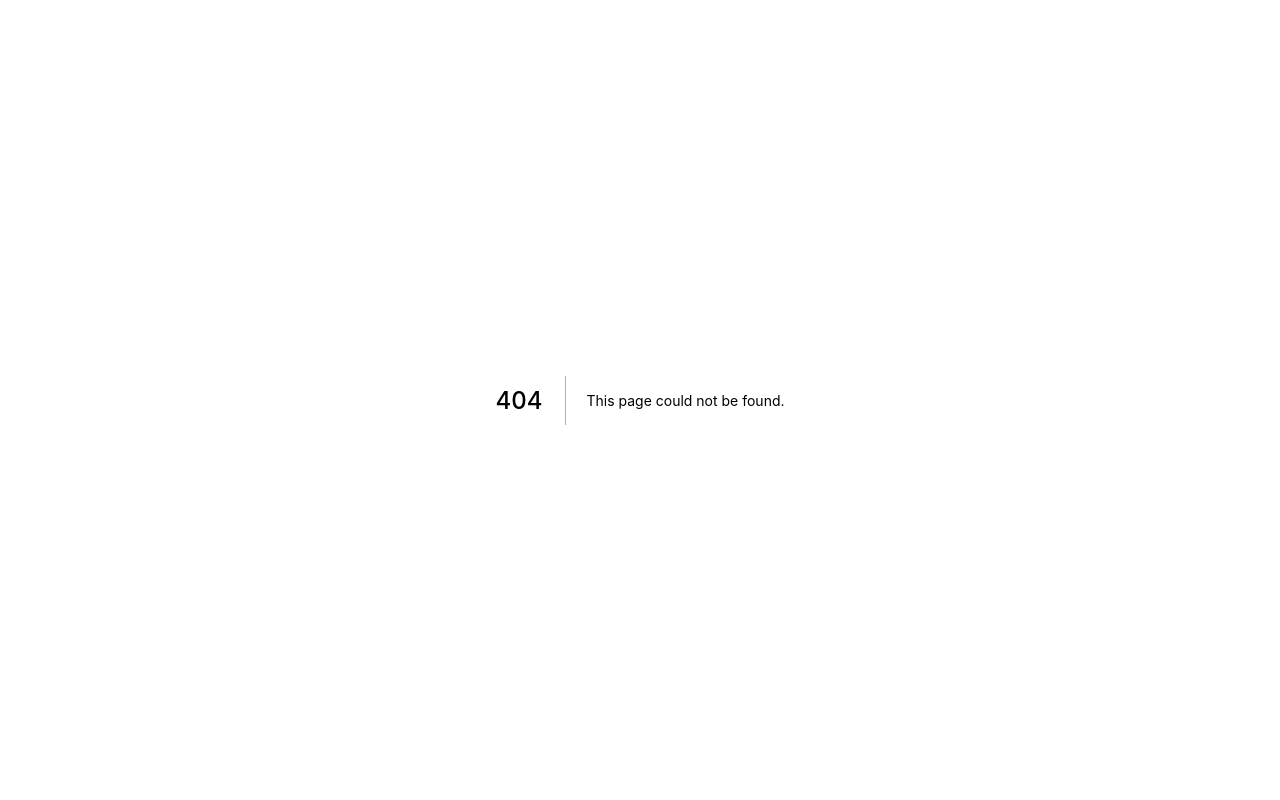
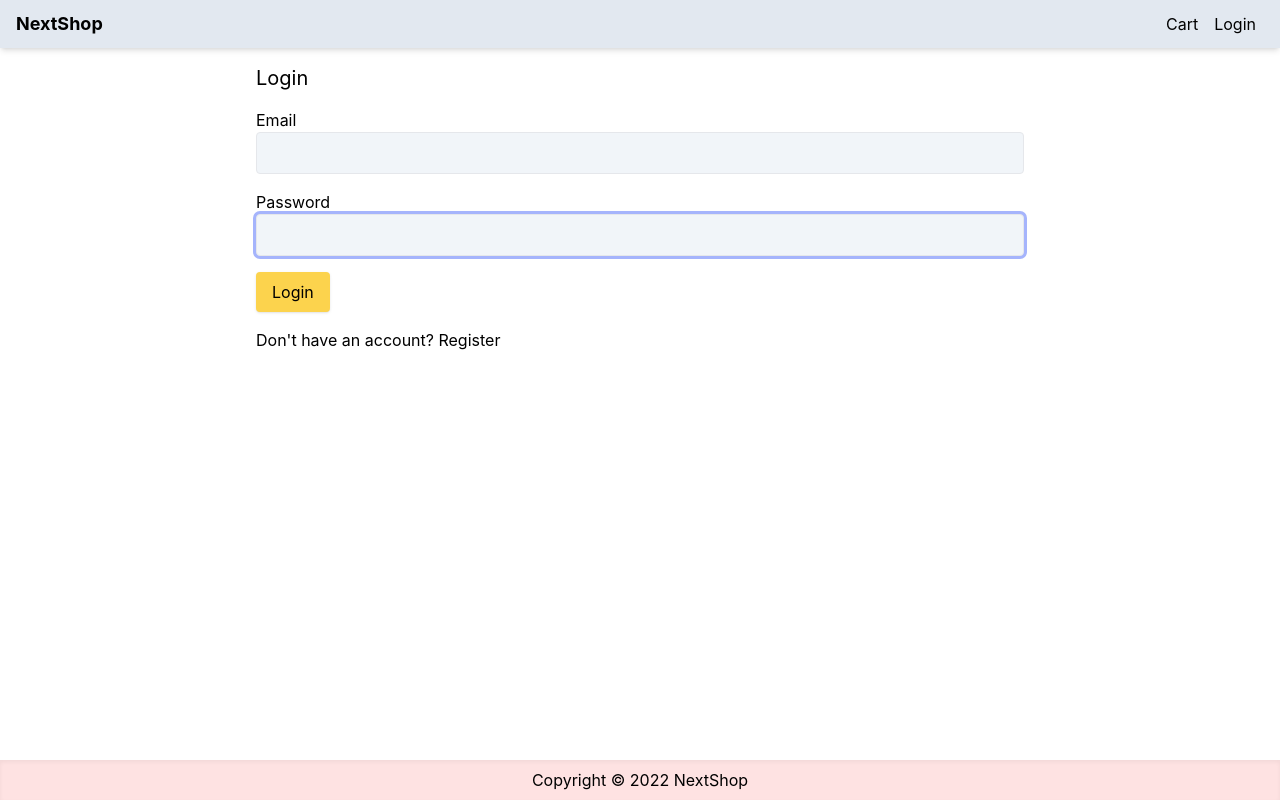
Before and after one commit to suyunov11/nextshop, a Next.js app: page /login in a window 1280 px wide. Before the commit this address had no page. Built offline with nearby package versions, Linux system fonts and the light colour scheme.

Commit message:
9-CreateLoginForm

```diff
--- a/package.json
+++ b/package.json
@@ -13,7 +13,8 @@
     "js-cookie": "^3.0.1",
     "next": "12.3.1",
     "react": "18.2.0",
-    "react-dom": "18.2.0"
+    "react-dom": "18.2.0",
+    "react-hook-form": "^7.37.0"
   },
   "devDependencies": {
     "autoprefixer": "^10.4.12",
--- a/pages/cart.js
+++ b/pages/cart.js
@@ -96,7 +96,7 @@
               <li>
                 <button
                   className="primary-button w-full"
-                  onClick={() => router.push('/shipping')}
+                  onClick={() => router.push('login?redirect=/shipping')}
                 >
                   Check out
                 </button>
--- /dev/null
+++ b/pages/login.js
@@ -0,0 +1,74 @@
+import Link from 'next/link'
+import React from 'react'
+import { useForm } from 'react-hook-form'
+import Layout from '../components/Layout'
+
+export default function LoginScreen() {
+  const {
+    handleSubmit,
+    register,
+    formState: { errors },
+  } = useForm()
+
+  const submitHandler = ({ email, password }) => {
+    console.log(email, password)
+  }
+
+  return (
+    <Layout title="Login">
+      <form
+        className="mx-auto max-w-screen-md"
+        onSubmit={handleSubmit(submitHandler)}
+      >
+        <h1 className="mb-4 text-xl">Login</h1>
+
+        <div className="mb-4">
+          <label htmlFor="email">Email</label>
+          <input
+            type="email"
+            {...register('email', {
+              required: 'Please enter email',
+              pattern: {
+                value: /^[a-zA-Z0-9_.+-]+@[a-zA-Z0-9-]+.[a-zA-Z0-9-.]+$/i,
+                message: 'Please enter valid email',
+              },
+            })}
+            className="w-full"
+            id="email"
+            autoFocus
+          />
+          {errors.email && (
+            <div className="text-red-500">{errors.email.message}</div>
+          )}
+        </div>
+
+        <div className="mb-4">
+          <label htmlFor="password">Password</label>
+          <input
+            type="password"
+            {...register('password', {
+              required: 'Please enter password',
+              minLength: { value: 3, message: 'Password is more than 3 chars' },
+            })}
+            className="w-full"
+            id="password"
+            autoFocus
+          />
+          {errors.password && (
+            <div className="text-red-500">{errors.password.message}</div>
+          )}
+        </div>
+
+        <div className="mb-4">
+          <button type="submit" className="primary-button">
+            Login
+          </button>
+        </div>
+
+        <div className="mb-4">
+          Don't have an account? <Link href="register">Register</Link>
+        </div>
+      </form>
+    </Layout>
+  )
+}
--- a/styles/globals.css
+++ b/styles/globals.css
@@ -27,6 +27,12 @@
   @apply bg-amber-300 rounded py-2 px-4 shadow outline-none hover:bg-amber-400 active:bg-amber-500;
 }
 
+input,
+select,
+textarea {
+  @apply rounded border p-2 outline-none ring-indigo-300 focus:ring bg-slate-100;
+}
+
 @media (prefers-color-scheme: dark) {
   html {
     color-scheme: dark;
```
Also changed, not shown: 1 other file (tests, documents, lock files or other folders).
